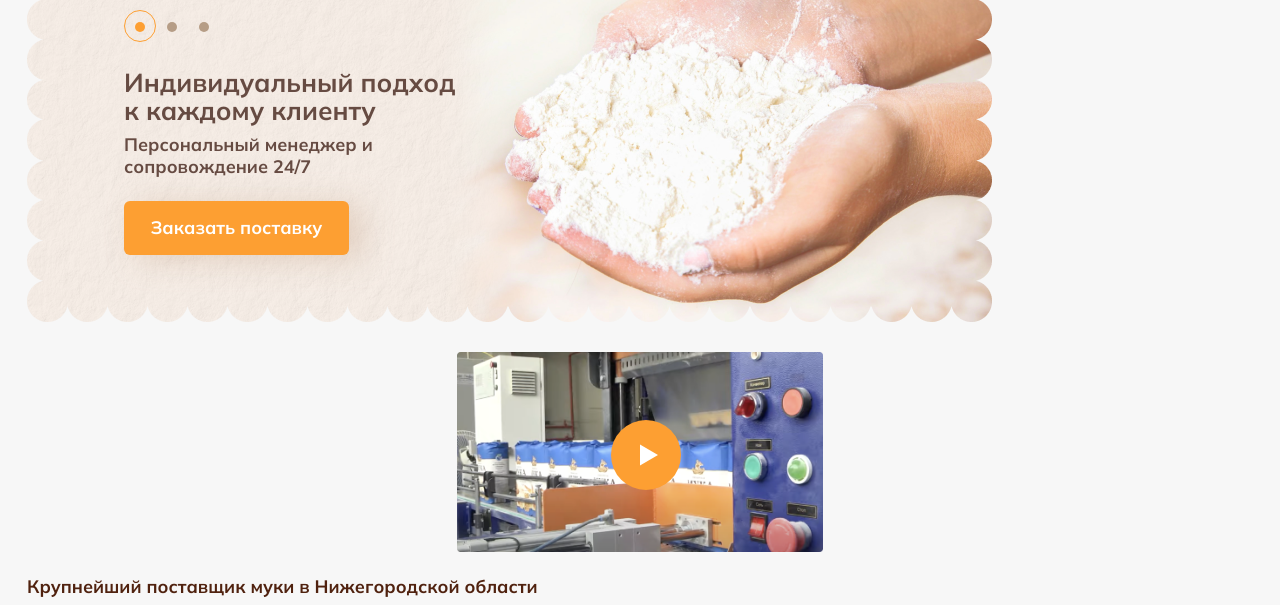
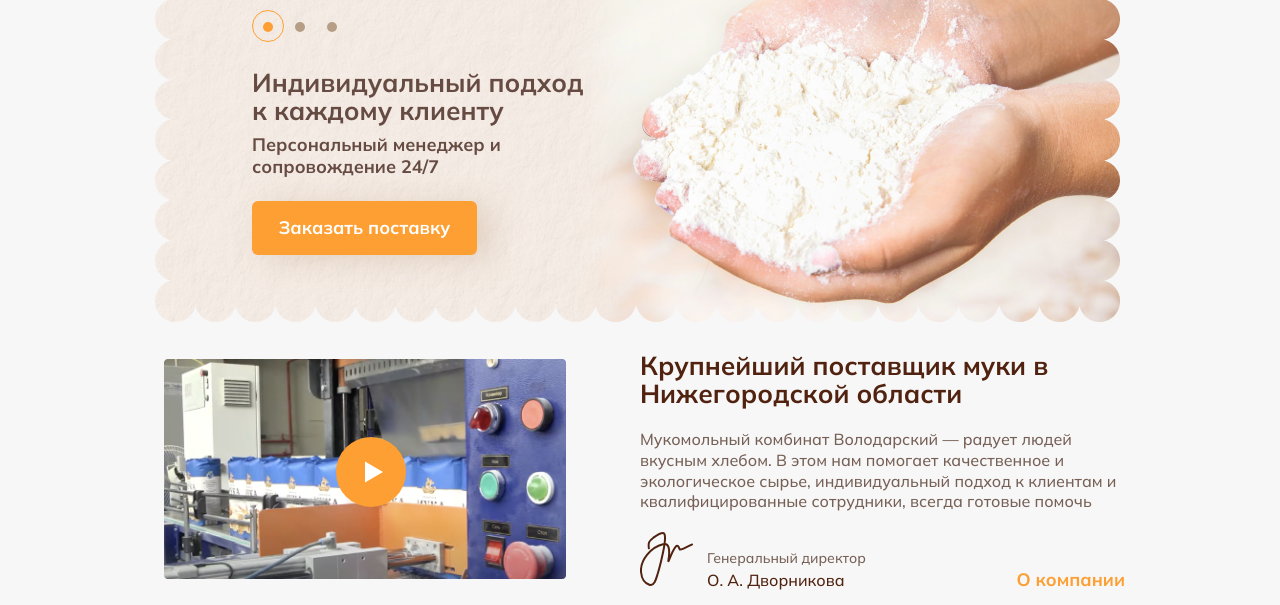
Before and after one commit to maria-kovalenko/flour_mill, a website: page app/index.html in a window 1280 px wide. Shown: the part 449-1054 px from the top of the page. Drawn offline with nearby package versions, Linux system fonts and the light colour scheme.

Commit message:
первая секция с видео

```diff
--- a/app/index.html
+++ b/app/index.html
@@ -308,6 +308,7 @@
         </div>
       </div>
 
+      <div class="fff">
         <section class="slider-advantages swiper">
           <div class="slider-pagination">
             <div class="swiper-pagination"></div>
@@ -445,9 +446,9 @@
             </p>
             <p class="about-us__description">
               Мукомольный комбинат Володарский — радует людей вкусным хлебом. В
-            этом нам помогает качественное и экологическое сырье, индивидуальный
-            подход к клиентам и квалифицированные сотрудники, всегда готовые
-            помочь
+              этом нам помогает качественное и экологическое сырье,
+              индивидуальный подход к клиентам и квалифицированные сотрудники,
+              всегда готовые помочь
             </p>
 
             <div class="about-us__text-bottom">
@@ -476,11 +477,14 @@
               </div>
 
               <div class="about-us__link-wrapper">
-              <a class="about-us__link icon-arrow-right" href="#">О компании</a>
+                <a class="about-us__link icon-arrow-right" href="#"
+                  >О компании</a
+                >
               </div>
             </div>
           </div>
         </section>
+      </div>
 
       <section class="types-of-flour">
         <a class="types-of-flour__card card">
--- a/app/styles/sass/style.scss
+++ b/app/styles/sass/style.scss
@@ -108,14 +108,21 @@ input[type="radio"].visually-hidden {
 // ----------------header----------------
 
 .container {
-  margin: 0 19px;
+  width: 90%;
+  margin: 0 auto;
 }
 
 @media (min-width: $tablet-width) {
   .container {
-    margin: 0 27px;
-  }
-}
+    width: 970px;
+  }
+}
+
+// @media (min-width: $tablet-width) (max-width: $desktop-width) {
+//   .container {
+//     margin: 0 27px;
+//   }
+// }
 
 .header {
   margin-bottom: 12px;
@@ -681,9 +688,14 @@ input[type="radio"].visually-hidden {
 }
 // -------------------------------- slider-advantages ---------------------
 
+@media (min-width: 1580px) {
+  .fff {
+    display: flex;
+  }
+}
+
 .slider-advantages.swiper {
   position: relative;
-  // width: 365px;
   height: 481px;
   margin-bottom: 30px;
   margin-left: 0;
@@ -695,6 +707,13 @@ input[type="radio"].visually-hidden {
     height: 364px;
     width: 965px;
     margin-left: 0;
+  }
+}
+
+@media (min-width: 1580px) {
+  .slider-advantages.swiper {
+    flex-shrink: 0;
+    margin-right: 69px;
   }
 }
 @media (min-width: $desktop-width) {
@@ -742,10 +761,6 @@ input[type="radio"].visually-hidden {
   }
 }
 
-// .slider-advantages-slide-wrapper {
-//   text-align: center;
-// }
-
 .slider-advantages-slide__image {
   height: 100%;
 }
@@ -807,11 +822,42 @@ input[type="radio"].visually-hidden {
 
 .about-us {
   margin-bottom: 70px;
+  display: flex;
+  flex-wrap: wrap;
+  justify-content: center;
+}
+
+@media (min-width: 768px) {
+  .about-us {
+    justify-content: space-between;
+    flex-wrap: nowrap;
+    align-items: center;
+  }
+}
+
+@media (min-width: 1580px) {
+  .about-us {
+    flex-wrap: wrap;
+  }
 }
 
 .about-us__video-wrapper {
   position: relative;
   margin-bottom: 20px;
+}
+
+@media (min-width: 768px) {
+  .about-us__video-wrapper {
+    margin-right: 30px;
+    margin-bottom: 0;
+    flex-shrink: 0;
+  }
+}
+
+@media (min-width: 1580px) {
+  .about-us__video-wrapper {
+    margin-bottom: 50px;
+  }
 }
 
 .about-us__play {
@@ -827,10 +873,41 @@ input[type="radio"].visually-hidden {
   width: 100%;
 }
 
+@media (min-width: 768px) {
+  .about-us__text {
+    width: 485px;
+  }
+}
+
+@media (min-width: 768px) {
+  .about-us__text-bottom {
+    display: flex;
+    align-items: flex-end;
+    justify-content: space-between;
+  }
+}
+
+@media (min-width: 1024px) {
+  .about-us__video {
+    border-radius: 4px;
+    height: 220px;
+    width: 420px;
+  }
+}
+
 .about-us__title {
   margin: 0 0 10px;
   font-weight: 700;
   color: #50220f;
+}
+
+@media (min-width: 1024px) {
+  .about-us__title {
+    margin: 0 0 20px;
+    font-weight: 700;
+    font-size: 26px;
+    line-height: 110%;
+  }
 }
 
 .about-us__description {
@@ -840,10 +917,26 @@ input[type="radio"].visually-hidden {
   color: #776157;
 }
 
+@media (min-width: 1024px) {
+  .about-us__description {
+    margin: 0 0 20px;
+    font-size: 16px;
+  }
+}
+
 .about-us__signature {
   display: flex;
   align-items: center;
   margin-bottom: 50px;
+}
+
+@media (min-width: 768px) {
+  .about-us__signature {
+    display: flex;
+    align-items: flex-end;
+    flex-shrink: 0;
+    margin-bottom: 0;
+  }
 }
 
 .about-us__link-wrapper {
```
Also changed, not shown: app/styles/css/style.css. Lines whose indentation alone changed are shown as unchanged.
